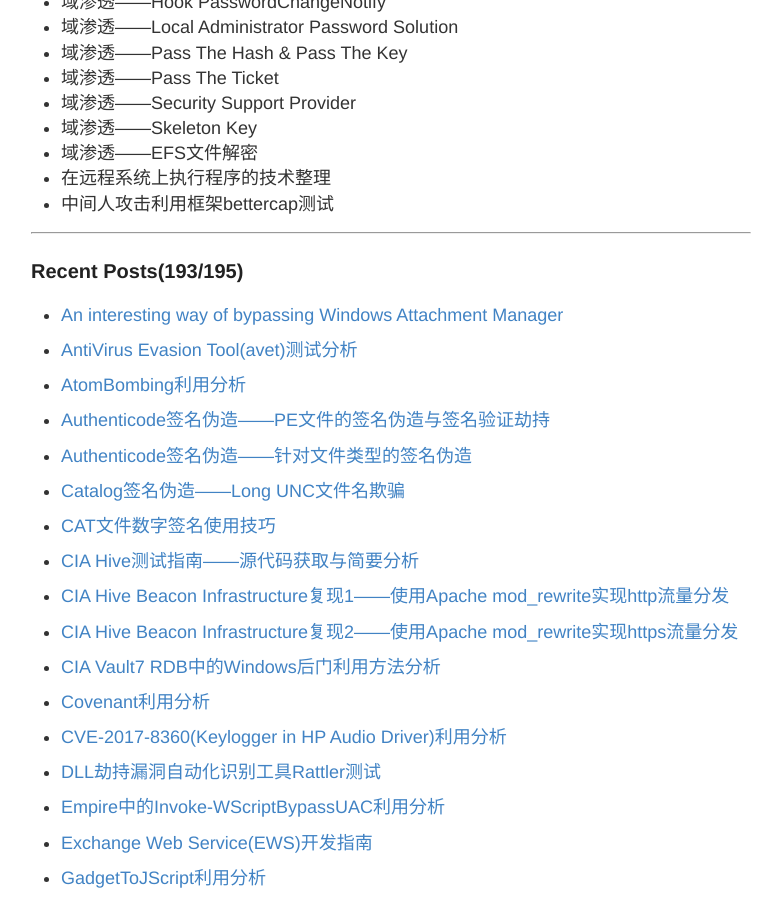
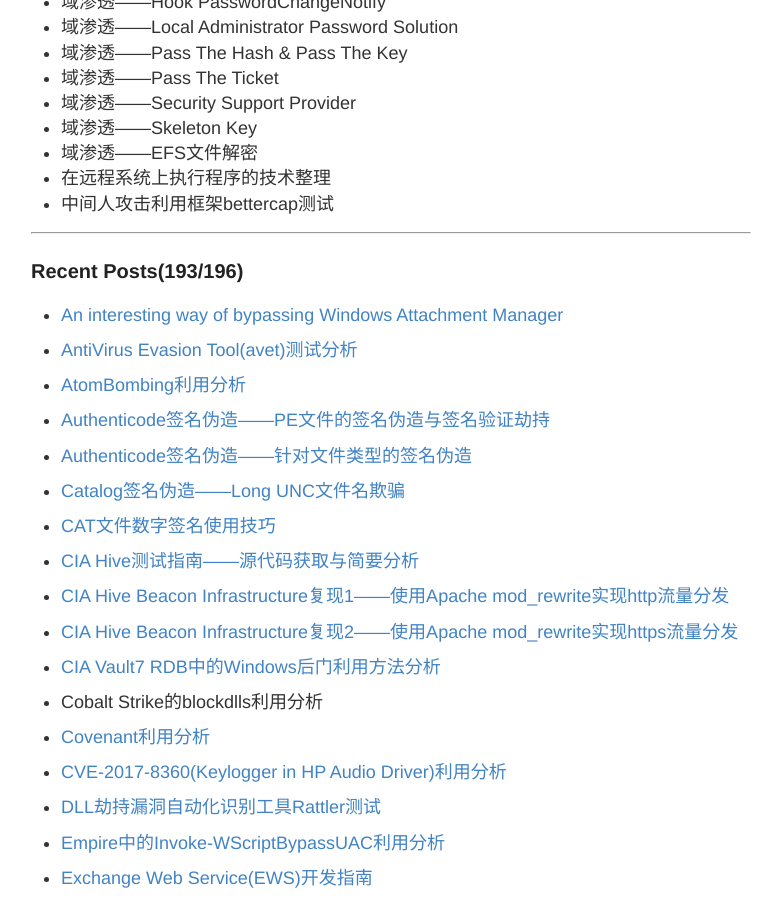
Before and after one commit to 3gstudent/backup-3gstudent.github.io, a Jekyll site: the page built from about.md, in a window 1280 px wide and 900 px high, scrolled down 1374 px. Shown: the whole window, without its empty margins (249-1017 px from the left). Built offline with Jekyll 4.4.1, drawn with Linux system fonts in a browser that asks for light colours.

Commit message:
Update about.md

```diff
--- a/about.md
+++ b/about.md
@@ -65,7 +65,7 @@ Github:   [3gstudent](https://github.com/3gstudent)
 
 ---
 
-### Recent Posts(193/195)
+### Recent Posts(193/196)
 
 -
  [An interesting way of bypassing Windows Attachment Manager](https://3gstudent.github.io/3gstudent.github.io/An-interesting-way-of-bypassing-Windows-Attachment-Manager/)
@@ -99,6 +99,9 @@ Github:   [3gstudent](https://github.com/3gstudent)
 
 -
  [CIA Vault7 RDB中的Windows后门利用方法分析](https://3gstudent.github.io/3gstudent.github.io/CIA-Vault7-RDB%E4%B8%AD%E7%9A%84Windows%E5%90%8E%E9%97%A8%E5%88%A9%E7%94%A8%E6%96%B9%E6%B3%95%E5%88%86%E6%9E%90/)
+
+-
+ Cobalt Strike的blockdlls利用分析
 
 -
  [Covenant利用分析](https://3gstudent.github.io/3gstudent.github.io/Covenant%E5%88%A9%E7%94%A8%E5%88%86%E6%9E%90/)
```
